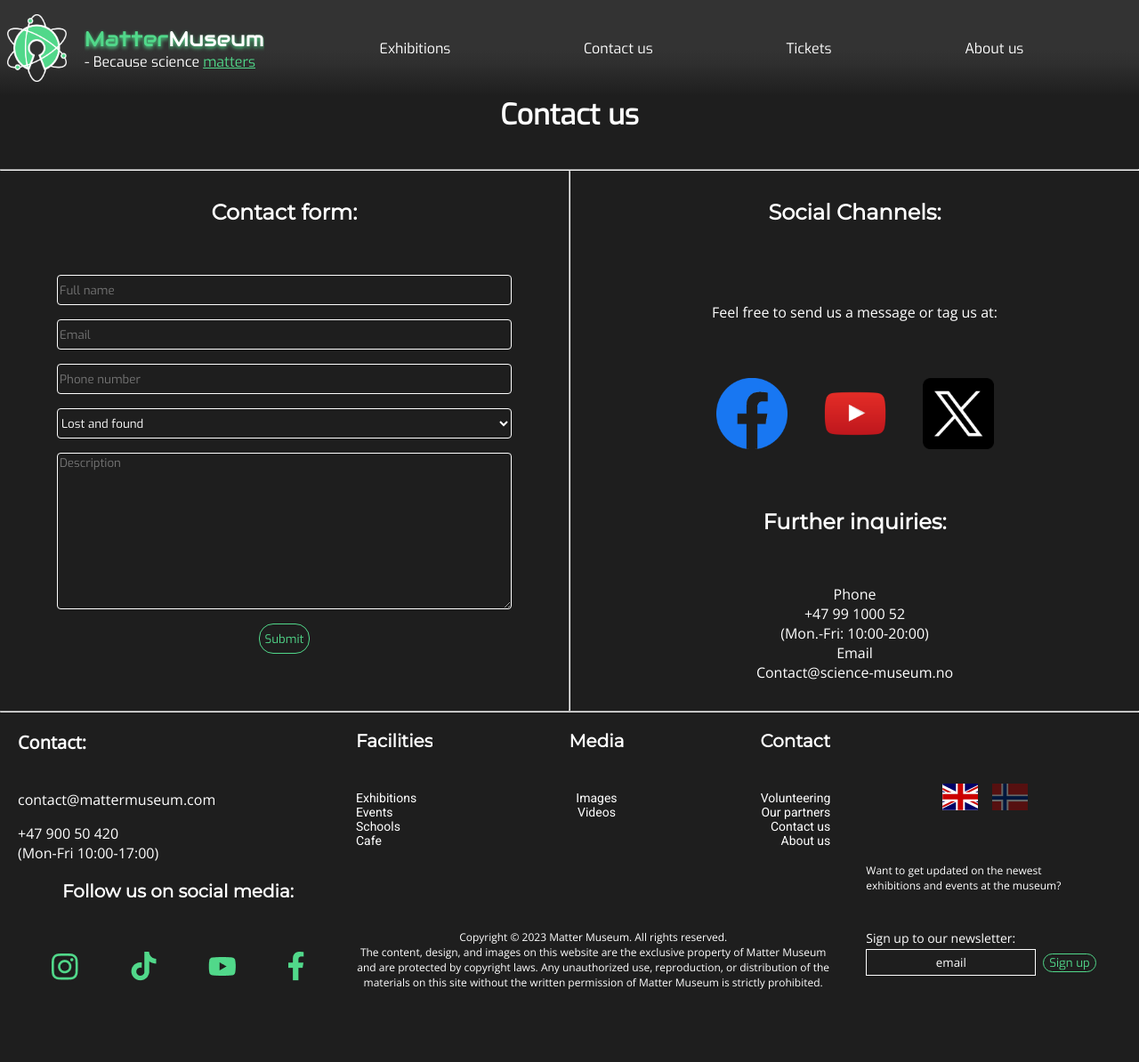
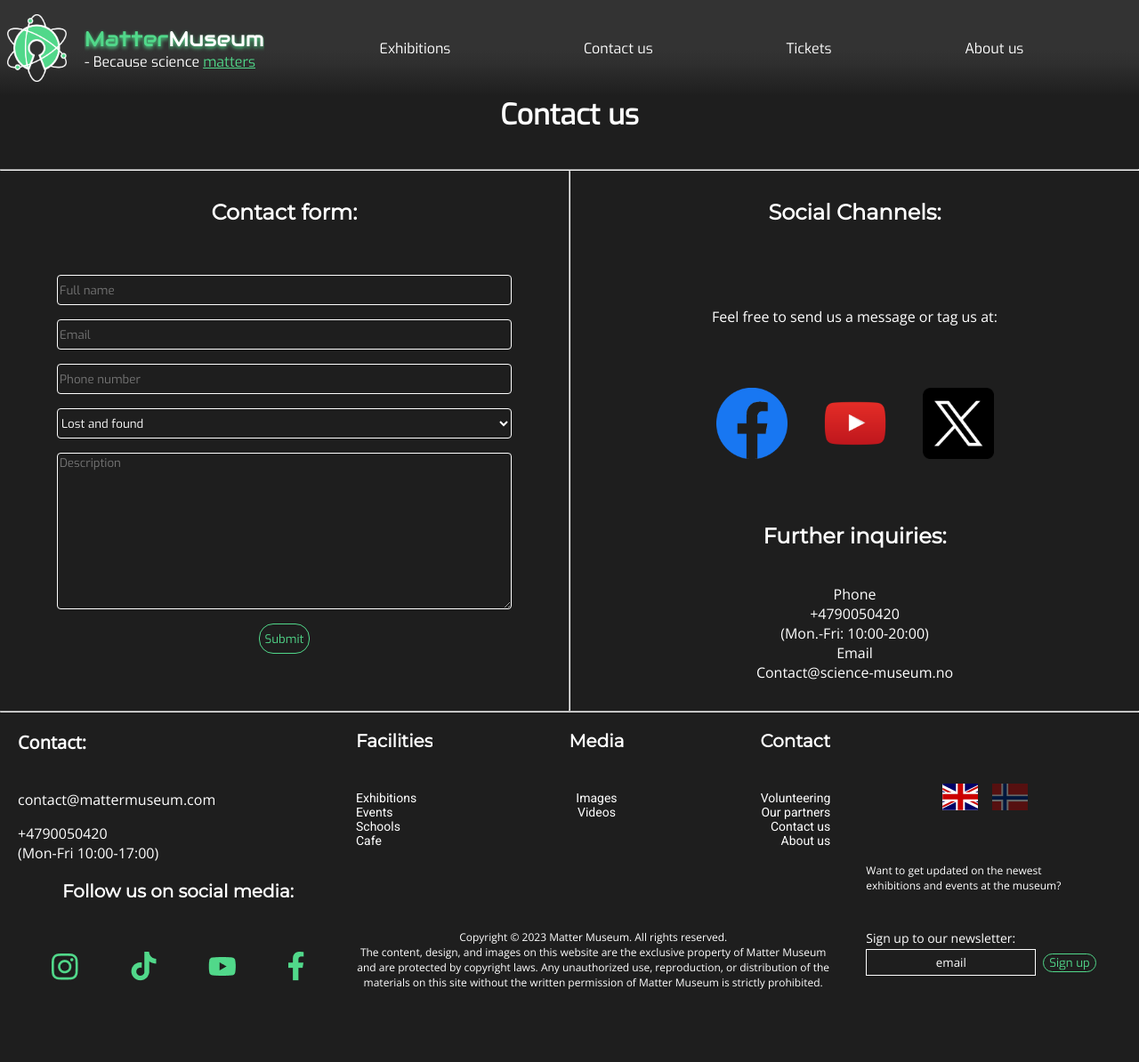
Before and after one commit to AkselOldeide/semester-project, a plain HTML site: page contact-us.html in a window 1280 px wide. Shown: the whole page at 89% size. Drawn offline with nearby package versions, Linux system fonts and the light colour scheme.

Commit message:
change numer

```diff
--- a/contact-us.html
+++ b/contact-us.html
@@ -125,9 +125,9 @@
             <article>
                 <h2>Further inquiries:</h2>
                 <div id="phone-and-email"></div>
-                    <div id="phone">
+                    <div id="phone-contact-number">
                         <p class="mini-header">Phone</p>
-                        <p>+47 99 1000 52 <br> (Mon.-Fri: 10:00-20:00) </p>
+                        <p>+4790050420 <br> (Mon.-Fri: 10:00-20:00) </p>
                     </div>
                     <div id="email">
                         <p class="mini-header">Email</p>
@@ -145,8 +145,8 @@
             <a href="mailto:contact@museum.com" aria-label="Compose a new mail to our support team">
                 <p>contact@mattermuseum.com</p>
             </a>
-            <a href="tel:47 900 50 420"  aria-label="Click to call our support phone number">
-                <p id="phone">+47 900 50 420</p>
+            <a href="tel:4790050420"  aria-label="Click to call our support phone number">
+                <p id="phone">+4790050420</p>
             </a>
             <p>(Mon-Fri 10:00-17:00)</p>
         </div>
```
Also changed, not shown: about-us.html (+2 -2 lines), cafe.html (+2 -2 lines), checkout-complete.html (+2 -2 lines), checkout.html (+2 -2 lines), exhibitions.html (+2 -2 lines).
